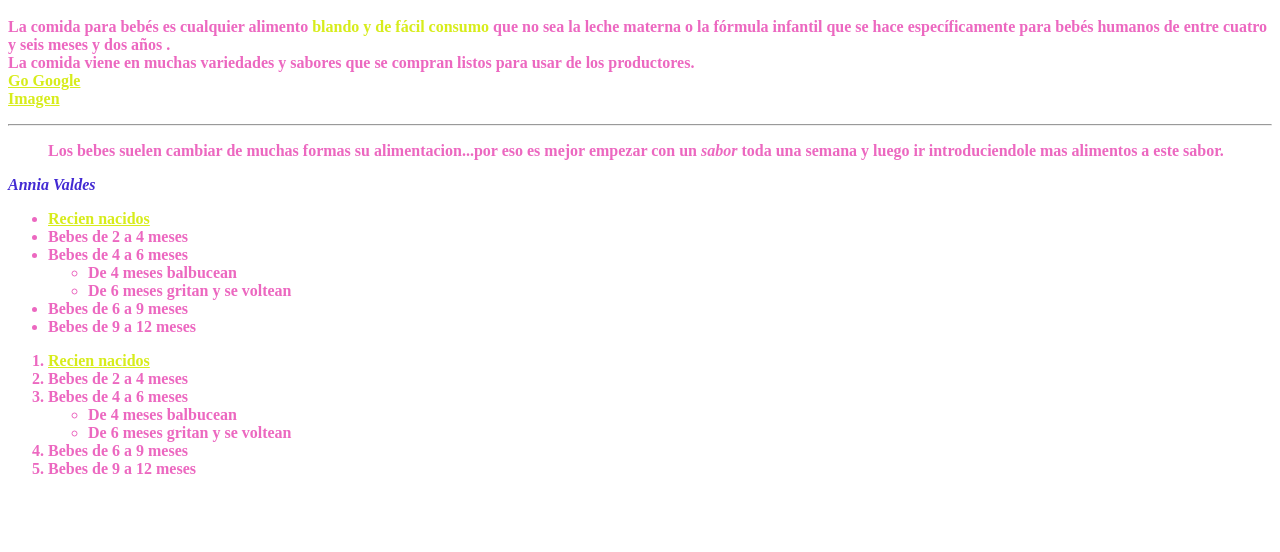
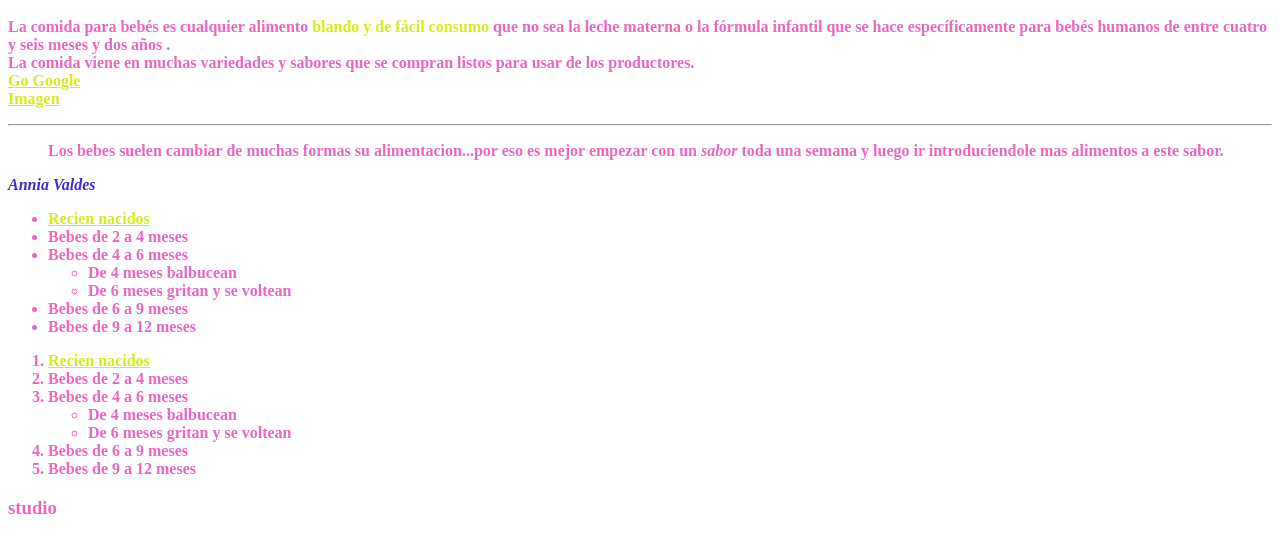
Before and after one commit to avdiaz20/test, a plain HTML site: page index1.html in a window 1280 px wide. Shown: the part 48-600 px from the top of the page. Drawn offline with Linux system fonts and the light colour scheme.

Commit message:
add h3 tag

```diff
--- a/index1.html
+++ b/index1.html
@@ -50,6 +50,6 @@
     <li> Bebes de 9 a 12 meses</li>
 
  </ol>
-
+<h3>studio</h3>
 </Body>
 </html>
```
